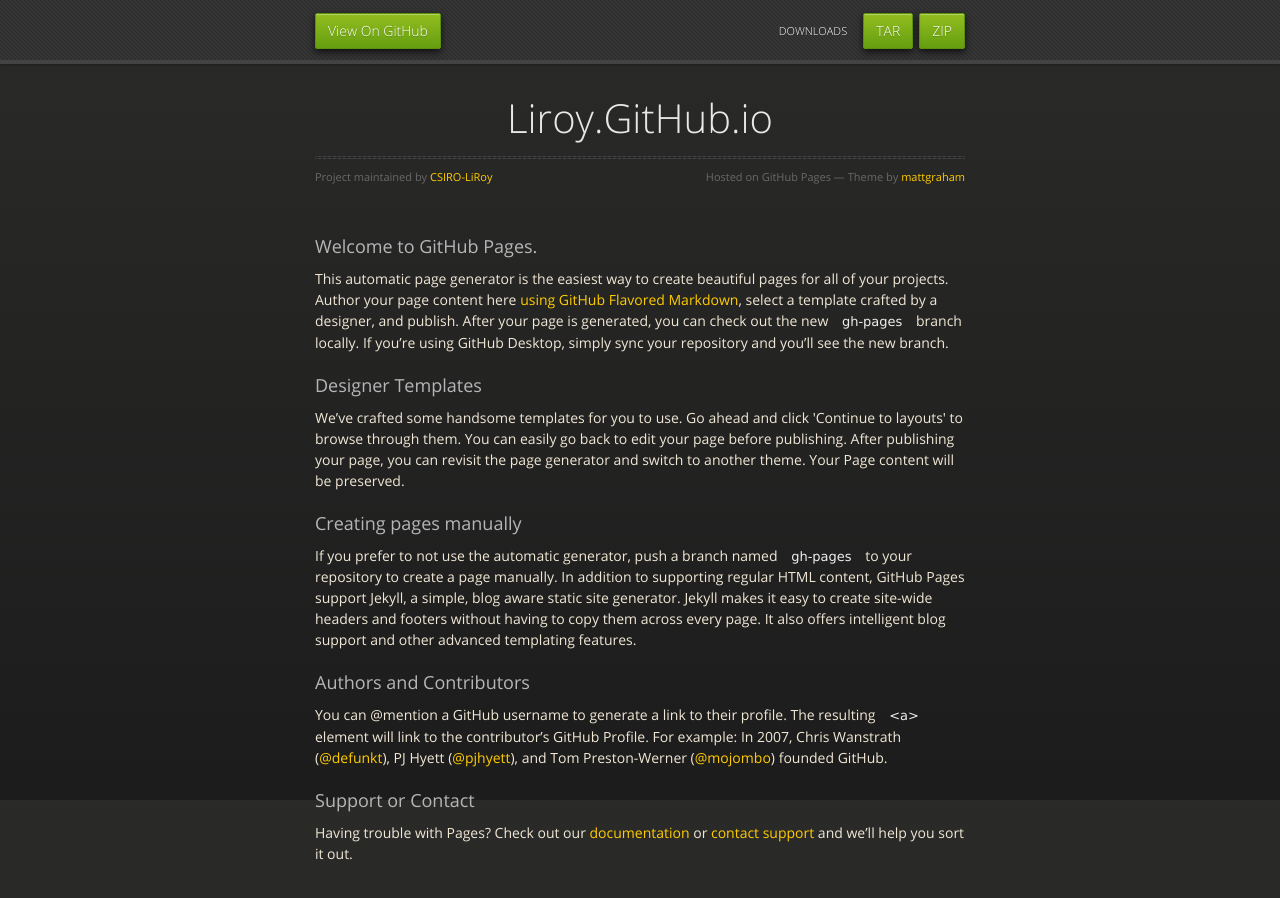
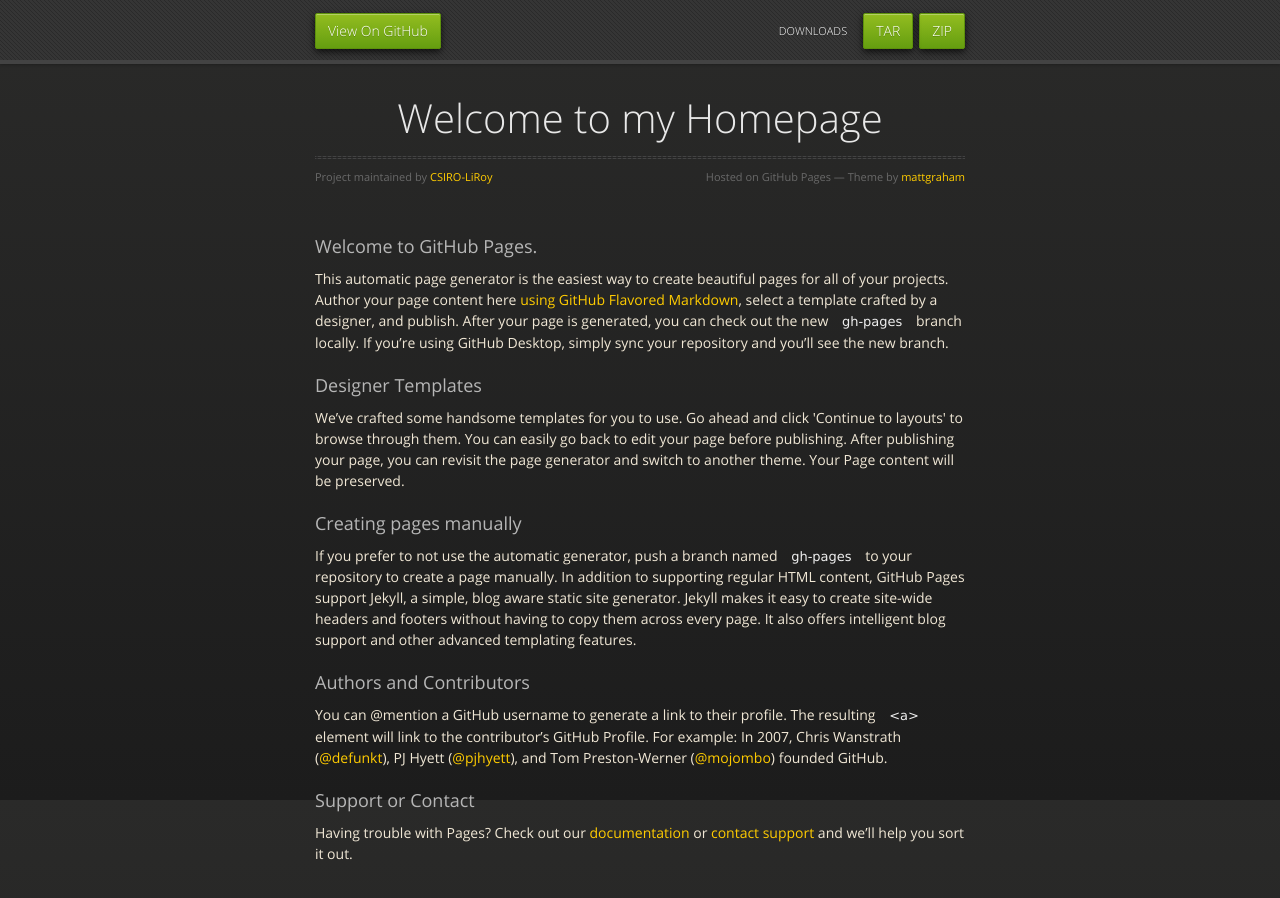
Before and after one commit to CSIRO-LiRoy/Liroy.github.io, a plain HTML site: page index.html in a window 1280 px wide. Drawn offline with nearby package versions, Linux system fonts and the light colour scheme.

Commit message:
Update index.html

```diff
--- a/index.html
+++ b/index.html
@@ -31,7 +31,7 @@
 
       <section>
         <div id="title">
-          <h1>Liroy.GitHub.io</h1>
+          <h1>Welcome to my Homepage</h1>
           <p></p>
           <hr>
           <span class="credits left">Project maintained by <a href="https://github.com/CSIRO-LiRoy">CSIRO-LiRoy</a></span>
```
